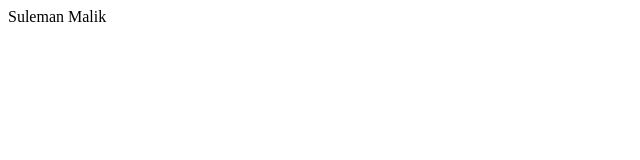
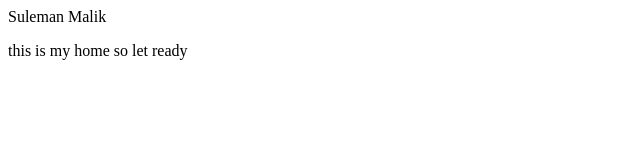
Before and after one commit to muhammadsulemandev/LetsLearnGit, a plain HTML site: page index.html in a window 1280 px wide. Shown: the whole page, without its empty margins (0-640 px from the left). Drawn offline with Linux system fonts and the light colour scheme.

Commit message:
adding message in index.html

```diff
--- a/index.html
+++ b/index.html
@@ -8,5 +8,6 @@
   </head>
   <body>
     <div>Suleman Malik</div>
+    <p>this is my home so let ready</p>
   </body>
 </html>
```
